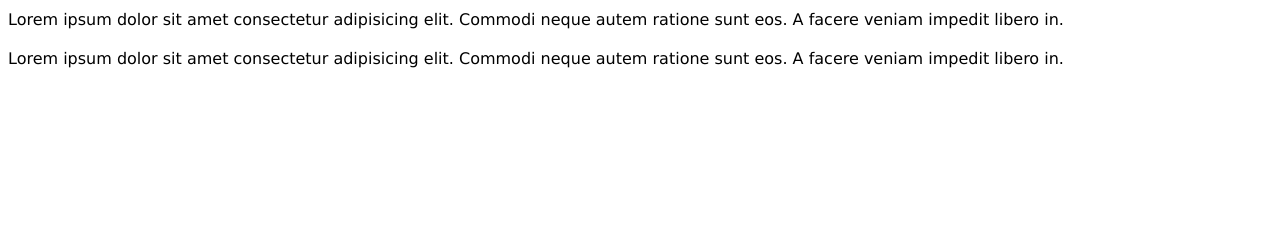
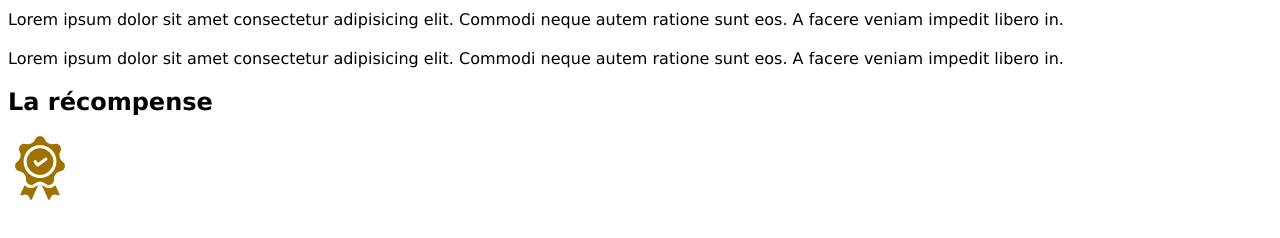
Before and after one commit to sycill/clone_mon_site_web, a plain HTML site: page index.html in a window 1280 px wide. Shown: the part 110-348 px from the top of the page. Drawn offline with Linux system fonts and the light colour scheme.

Commit message:
Ajout d'une image

```diff
--- a/index.html
+++ b/index.html
@@ -19,6 +19,12 @@
         <p>Lorem ipsum dolor sit amet consectetur adipisicing elit. Commodi neque autem ratione sunt eos. A facere veniam impedit libero in.</p>
     </div>
 
+    <!-- RECOMPENSES -->
+    <div>
+        <h2>La récompense</h2>
+        <img src="images/medal_bronze.png" alt="Médaille de bronze">
+    </div>
+
 
 
 </body>
```
Also changed, not shown: images/medal_bronze.png (added), images/medal_gold.png (added), images/medal_silver.png (added).
